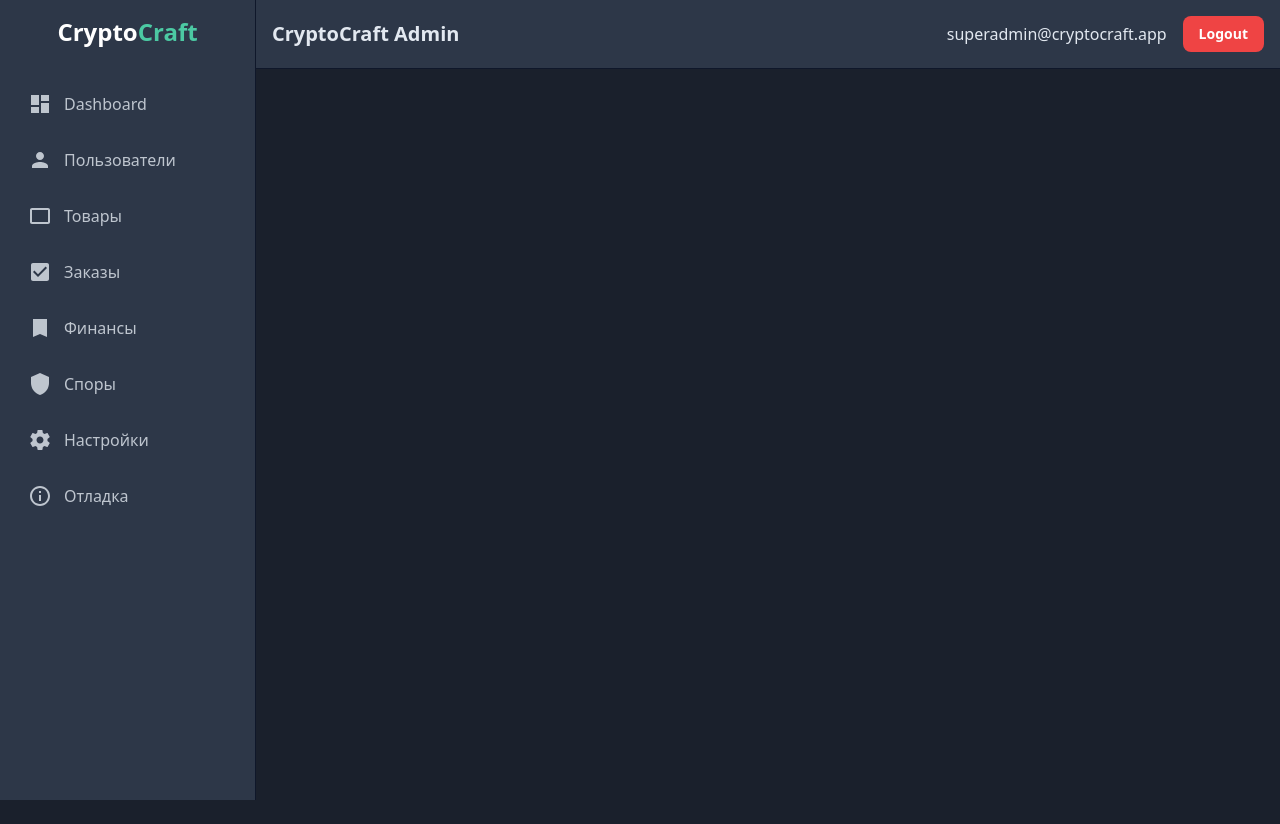
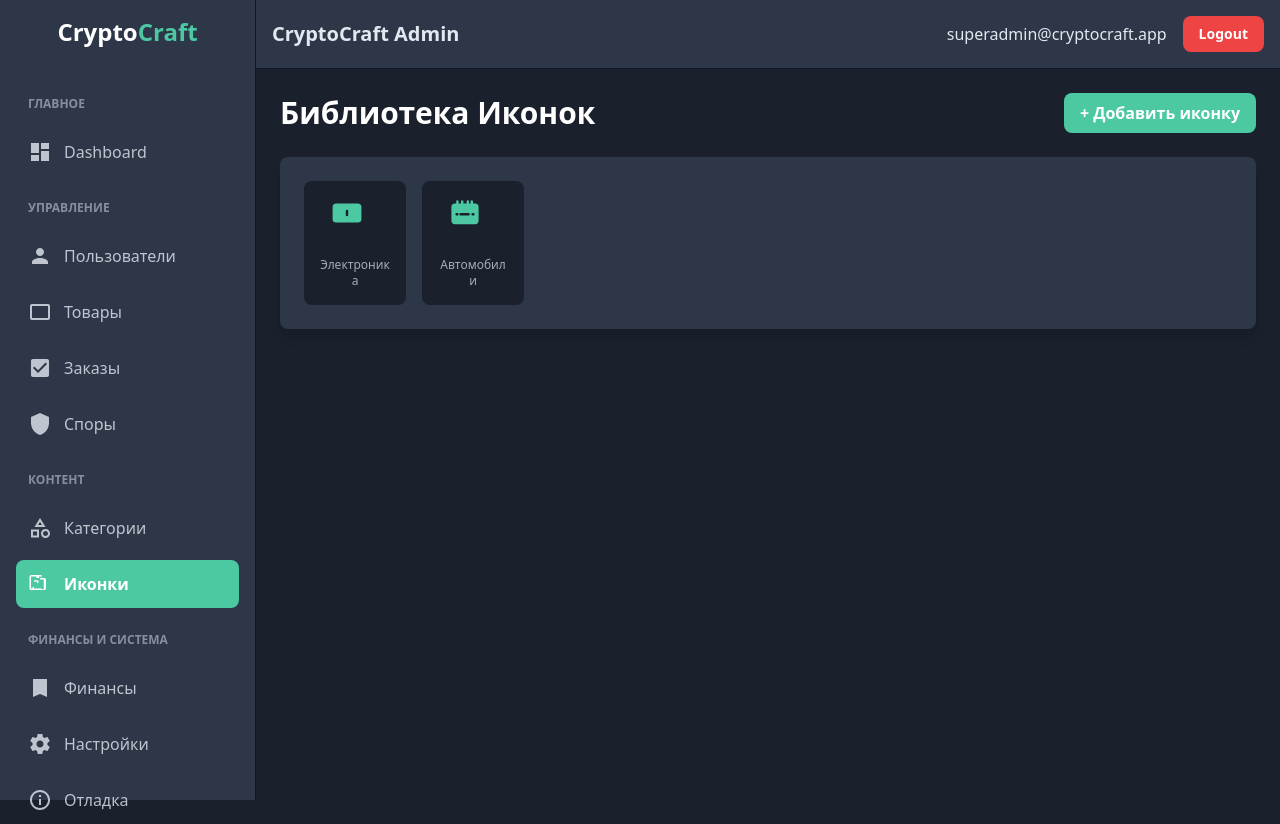
Before and after one commit to baredmark583/administrator, a React (Vite) app: page /content/icons in a window 1280 px wide. Before the commit the page ends 800 px from the top, so only its background shows below. Built offline with nearby package versions, Linux system fonts and the light colour scheme; a web font is replaced by a local one.

Commit message:
fix(backend): fix build error and improve CORS

```diff
--- a/App.tsx
+++ b/App.tsx
@@ -13,6 +13,7 @@ import FinancesPage from './pages/FinancesPage';
 import SettingsPage from './pages/SettingsPage';
 import DebugPage from './pages/DebugPage';
 import ProductModerationPage from './pages/ProductModerationPage';
+import IconsPage from './pages/IconsPage';
 
 const PrivateRoute: React.FC<{ children: React.ReactNode }> = ({ children }) => {
     const { isAuthenticated } = useAdminAuth();
@@ -35,6 +36,7 @@ const AppContent: React.FC = () => {
                              <Route path="/products" element={<ProductsPage />} />
                              <Route path="/products/moderation" element={<ProductModerationPage />} />
                              <Route path="/products/categories" element={<CategoriesPage />} />
+                             <Route path="/content/icons" element={<IconsPage />} />
                              <Route path="/orders" element={<OrdersPage />} />
                              <Route path="/finances/transactions" element={<FinancesPage />} />
                              <Route path="/finances/promocodes" element={<FinancesPage />} />
--- a/components/Sidebar.tsx
+++ b/components/Sidebar.tsx
@@ -16,14 +16,14 @@ const NavItem: React.FC<NavItemProps> = ({ to, icon, label, subItems }) => {
     const activeClasses = "bg-primary text-white font-semibold";
     const inactiveClasses = "text-base-content/80 hover:bg-base-300";
 
-    const isActive = location.pathname === to;
+    const isActive = location.pathname === to && (!subItems || subItems.length === 0);
 
     return (
          <li>
             <NavLink
                 to={to}
-                end={!subItems}
-                className={`${baseClasses} ${isActive ? activeClasses : inactiveClasses}`}
+                end={!subItems || subItems.length === 0}
+                className={`${baseClasses} ${isActive || (isParentActive && !isActive && !subItems) ? activeClasses : inactiveClasses}`}
             >
                 {icon}
                 <span className="ml-3">{label}</span>
@@ -53,7 +53,10 @@ const Sidebar: React.FC = () => {
             </div>
             <nav>
                 <ul className="space-y-2">
+                    <li className="px-3 pt-4 pb-2 text-xs font-semibold uppercase text-base-content/50">Главное</li>
                     <NavItem to="/dashboard" icon={icon("M3 13h8V3H3v10zm0 8h8v-6H3v6zm10 0h8V11h-8v10zm0-18v6h8V3h-8z")} label="Dashboard" />
+
+                    <li className="px-3 pt-4 pb-2 text-xs font-semibold uppercase text-base-content/50">Управление</li>
                     <NavItem to="/users" icon={icon("M12 12c2.21 0 4-1.79 4-4s-1.79-4-4-4-4 1.79-4 4 1.79 4 4 4zm0 2c-2.67 0-8 1.34-8 4v2h16v-2c0-2.66-5.33-4-8-4z")} label="Пользователи" />
                     <NavItem
                         to="/products"
@@ -61,11 +64,17 @@ const Sidebar: React.FC = () => {
                         label="Товары"
                         subItems={[
                             { to: "/products", label: "Все товары" },
-                            { to: "/products/moderation", label: "Модерация" },
-                            { to: "/products/categories", label: "Категории" }
+                            { to: "/products/moderation", label: "Модерация" }
                         ]}
                     />
                     <NavItem to="/orders" icon={icon("M19 3H5c-1.1 0-2 .9-2 2v14c0 1.1.9 2 2 2h14c1.1 0 2-.9 2-2V5c0-1.1-.9-2-2-2zm-9 14l-5-5 1.41-1.41L10 14.17l7.59-7.59L19 8l-9 9z")} label="Заказы" />
+                    <NavItem to="/disputes" icon={icon("M12 1L3 5v6c0 5.55 3.84 10.74 9 12 5.16-1.26 9-6.45 9-12V5l-9-4z")} label="Споры" />
+
+                    <li className="px-3 pt-4 pb-2 text-xs font-semibold uppercase text-base-content/50">Контент</li>
+                     <NavItem to="/products/categories" icon={icon("M12 2l-5.5 9h11L12 2zm0 3.84L13.93 9h-3.86L12 5.84zM17.5 13c-2.49 0-4.5 2.01-4.5 4.5s2.01 4.5 4.5 4.5 4.5-2.01 4.5-4.5-2.01-4.5-4.5-4.5zm0 7c-1.38 0-2.5-1.12-2.5-2.5s1.12-2.5 2.5-2.5 2.5 1.12 2.5 2.5-1.12 2.5-2.5 2.5zM3 21.5h8v-8H3v8zm2-6h4v4H5v-4z")} label="Категории" />
+                     <NavItem to="/content/icons" icon={icon("M3.375 3C2.339 3 1.5 3.84 1.5 4.875v11.25C1.5 17.16 2.34 18 3.375 18H13.5v-1.5H3.375a.375.375 0 01-.375-.375V4.875c0-.207.168-.375.375-.375h9.75v1.5H13.5V3H3.375z M9 4.5a.75.75 0 000 1.5h1.5a.75.75 0 000-1.5H9z M10.5 9a.75.75 0 00-1.5 0v1.5a.75.75 0 001.5 0V9z M6 9a.75.75 0 01.75-.75h1.5a.75.75 0 010 1.5H6.75A.75.75 0 016 9z M15.375 6H12v1.5h3.375a.375.375 0 01.375.375v9.75a.375.375 0 01-.375-.375H6.375a.375.375 0 01-.375-.375V15H4.5v1.125C4.5 17.16 5.34 18 6.375 18h9.75c1.035 0 1.875-.84 1.875-1.875V7.875C18 6.839 17.16 6 16.125 6H15.375z")} label="Иконки" />
+
+                    <li className="px-3 pt-4 pb-2 text-xs font-semibold uppercase text-base-content/50">Финансы и Система</li>
                     <NavItem
                         to="/finances"
                         icon={icon("M5 21V3h14v18l-7-3-7 3z")}
@@ -75,8 +84,7 @@ const Sidebar: React.FC = () => {
                             { to: "/finances/promocodes", label: "Промокоды" },
                         ]}
                      />
-                    <NavItem to="/disputes" icon={icon("M12 1L3 5v6c0 5.55 3.84 10.74 9 12 5.16-1.26 9-6.45 9-12V5l-9-4z")} label="Споры" />
-                    <NavItem to="/settings" icon={icon("M19.43 12.98c.04-.32.07-.64.07-.98s-.03-.66-.07-.98l2.11-1.65c.19-.15.24-.42.12-.64l-2-3.46c-.12-.22-.39-.3-.61-.22l-2.49 1c-.52-.4-1.08-.73-1.69-.98l-.38-2.65C14.46 2.18 14.25 2 14 2h-4c-.25 0-.46.18-.49.42l-.38 2.65c-.61.25-1.17.59-1.69.98l-2.49-1c-.23-.09-.49 0-.61.22l-2 3.46c-.13.22-.07.49.12.64l2.11 1.65c-.04.32-.07.65-.07.98s.03.66.07.98l-2.11 1.65c-.19.15-.24.42-.12.64l2 3.46c.12.22.39.3.61.22l2.49-1c.52.4 1.08.73 1.69.98l.38 2.65c.03.24.24.42.49.42h4c.25 0 .46-.18.49-.42l.38-2.65c.61-.25 1.17-.59 1.69-.98l2.49 1c.23.09.49 0 .61-.22l2-3.46c.12-.22.07-.49-.12-.64l-2.11-1.65zM12 15.5c-1.93 0-3.5-1.57-3.5-3.5s1.57-3.5 3.5-3.5 3.5 1.57 3.5 3.5-1.57 3.5-3.5 3.5z")} label="Настройки" />
+                    <NavItem to="/settings" icon={icon("M19.43 12.98c.04-.32.07-.64.07-.98s-.03-.66-.07-.98l2.11-1.65c.19-.15.24-.42.12-.64l-2-3.46c-.12-.22-.39-.3-.61-.22l-2.49 1c-.52-.4-1.08-.73-1.69-.98l-.38-2.65C14.46 2.18 14.25 2 14 2h-4c-.25 0-.46.18-.49.42l-.38 2.65c-.61.25-1.17.59-1.69.98l-2.49-1c-.23-.09-.49 0-.61.22l-2 3.46c-.13.22-.07.49.12.64l2.11 1.65c-.04.32-.07.65-.07.98s.03.66.07.98l-2.11 1.65c-.19.15-.24.42-.12.64l2 3.46c.12.22.39.3.61.22l2.49-1c.52.4 1.08.73 1.69.98l.38 2.65c.03.24.24.42.49.42h4c.25 0 .46-.18.49-.42l.38-2.65c.61-.25 1.17-.59 1.69-.98l2.49 1c.23.09.49 0 .61-.22l2-3.46c.12-.22-.07-.49-.12-.64l-2.11-1.65zM12 15.5c-1.93 0-3.5-1.57-3.5-3.5s1.57-3.5 3.5-3.5 3.5 1.57 3.5 3.5-1.57 3.5-3.5 3.5z")} label="Настройки" />
                     <NavItem to="/debug" icon={icon("M11 17h2v-6h-2v6zm1-15C6.48 2 2 6.48 2 12s4.48 10 10 10 10-4.48 10-10S17.52 2 12 2zm0 18c-4.41 0-8-3.59-8-8s3.59-8 8-8 8 3.59 8 8-3.59 8-8 8zM11 9h2V7h-2v2z")} label="Отладка" />
                 </ul>
             </nav>
--- a/pages/IconsPage.tsx
+++ b/pages/IconsPage.tsx
@@ -1,39 +1,155 @@
-import React from 'react';
+import React, { useState, useEffect } from 'react';
+import { adminApiService, AdminIcon } from '../services/adminApiService';
 
-const IconDisplay: React.FC<{ d: string, name: string }> = ({ d, name }) => (
-    <div className="flex flex-col items-center gap-2 p-4 bg-base-200 rounded-lg">
-        <svg viewBox="0 0 24 24" fill="currentColor" className="w-10 h-10 text-primary">
-            <path d={d}></path>
-        </svg>
-        <p className="text-xs text-base-content/70 text-center">{name}</p>
-    </div>
-);
+// --- Components ---
 
-const IconsPage: React.FC = () => {
-    // Icons used in the admin panel
-    const icons = {
-        Dashboard: "M3 13h8V3H3v10zm0 8h8v-6H3v6zm10 0h8V11h-8v10zm0-18v6h8V3h-8z",
-        Users: "M12 12c2.21 0 4-1.79 4-4s-1.79-4-4-4-4 1.79-4 4 1.79 4 4 4zm0 2c-2.67 0-8 1.34-8 4v2h16v-2c0-2.66-5.33-4-8-4z",
-        Products: "M20 4H4c-1.11 0-1.99.89-1.99 2L2 18c0 1.11.89 2 2 2h16c1.11 0 2-.89 2-2V6c0-1.11-.89-2-2-2zm0 14H4V6h16v12z",
-        Orders: "M19 3H5c-1.1 0-2 .9-2 2v14c0 1.1.9 2 2 2h14c1.1 0 2-.9 2-2V5c0-1.1-.9-2-2-2zm-9 14l-5-5 1.41-1.41L10 14.17l7.59-7.59L19 8l-9 9z",
-        Finances: "M5 21V3h14v18l-7-3-7 3z",
-        Disputes: "M12 1L3 5v6c0 5.55 3.84 10.74 9 12 5.16-1.26 9-6.45 9-12V5l-9-4z",
-        Settings: "M19.43 12.98c.04-.32.07-.64.07-.98s-.03-.66-.07-.98l2.11-1.65c.19-.15.24-.42.12-.64l-2-3.46c-.12-.22-.39-.3-.61-.22l-2.49 1c-.52-.4-1.08-.73-1.69-.98l-.38-2.65C14.46 2.18 14.25 2 14 2h-4c-.25 0-.46.18-.49.42l-.38 2.65c-.61.25-1.17.59-1.69.98l-2.49-1c-.23-.09-.49 0-.61.22l-2 3.46c-.13.22-.07.49.12.64l2.11 1.65c-.04.32-.07.65-.07.98s.03.66.07.98l-2.11 1.65c-.19.15-.24.42-.12.64l2 3.46c.12.22.39.3.61.22l2.49-1c.52.4 1.08.73 1.69.98l.38 2.65c.03.24.24.42.49.42h4c.25 0 .46-.18.49-.42l.38-2.65c.61-.25 1.17-.59 1.69-.98l2.49 1c.23.09.49 0 .61-.22l2-3.46c.12-.22.07-.49-.12-.64l-2.11-1.65zM12 15.5c-1.93 0-3.5-1.57-3.5-3.5s1.57-3.5 3.5-3.5 3.5 1.57 3.5 3.5-1.57 3.5-3.5 3.5z",
-        Debug: "M11 17h2v-6h-2v6zm1-15C6.48 2 2 6.48 2 12s4.48 10 10 10 10-4.48 10-10S17.52 2 12 2zm0 18c-4.41 0-8-3.59-8-8s3.59-8 8-8 8 3.59 8 8-3.59 8-8 8zM11 9h2V7h-2v2z",
+interface AddIconModalProps {
+    onClose: () => void;
+    onSave: (icon: Omit<AdminIcon, 'id'>) => Promise<void>;
+}
+
+const AddIconModal: React.FC<AddIconModalProps> = ({ onClose, onSave }) => {
+    const [name, setName] = useState('');
+    const [svgContent, setSvgContent] = useState('');
+    const [isSaving, setIsSaving] = useState(false);
+
+    const handleSubmit = async (e: React.FormEvent) => {
+        e.preventDefault();
+        if (!name.trim() || !svgContent.trim()) {
+            alert('Пожалуйста, заполните все поля.');
+            return;
+        }
+        setIsSaving(true);
+        await onSave({ name, svgContent });
+        setIsSaving(false);
+        onClose();
     };
 
     return (
-        <div>
-            <h1 className="text-3xl font-bold text-white mb-6">Icon Reference</h1>
-            <div className="bg-base-100 p-6 rounded-lg shadow-lg">
-                <div className="grid grid-cols-2 sm:grid-cols-4 md:grid-cols-6 lg:grid-cols-8 gap-4">
-                    {Object.entries(icons).map(([name, d]) => (
-                        <IconDisplay key={name} name={name} d={d} />
-                    ))}
-                </div>
+        <div className="fixed inset-0 bg-black/70 z-50 flex items-center justify-center p-4">
+            <div className="bg-base-100 rounded-lg shadow-xl w-full max-w-lg" onClick={e => e.stopPropagation()}>
+                <form onSubmit={handleSubmit}>
+                    <div className="p-6 border-b border-base-300">
+                        <h2 className="text-xl font-bold text-white">Добавить новую иконку</h2>
+                    </div>
+                    <div className="p-6 space-y-4">
+                        <div>
+                            <label className="block text-sm font-medium text-base-content/70 mb-1">Название</label>
+                            <input
+                                type="text"
+                                value={name}
+                                onChange={e => setName(e.target.value)}
+                                placeholder="Например, 'Иконка Доставки'"
+                                className="w-full bg-base-200 border border-base-300 rounded-md p-2"
+                            />
+                        </div>
+                        <div>
+                            <label className="block text-sm font-medium text-base-content/70 mb-1">SVG-код</label>
+                            <textarea
+                                value={svgContent}
+                                onChange={e => setSvgContent(e.target.value)}
+                                rows={6}
+                                placeholder='<svg xmlns="http://www.w3.org/2000/svg" ...>'
+                                className="w-full bg-base-200 border border-base-300 rounded-md p-2 font-mono text-sm"
+                            />
+                        </div>
+                        <div>
+                             <h4 className="text-sm font-medium text-base-content/70 mb-1">Предпросмотр</h4>
+                             <div className="bg-base-200 p-4 rounded-md h-24 flex items-center justify-center">
+                                {svgContent.startsWith('<svg') ? (
+                                     <div className="w-12 h-12 text-primary" dangerouslySetInnerHTML={{ __html: svgContent }} />
+                                ) : (
+                                    <p className="text-xs text-base-content/70">Неверный SVG-код</p>
+                                )}
+                             </div>
+                        </div>
+                    </div>
+                    <div className="p-4 bg-base-200/50 flex justify-end gap-3 rounded-b-lg">
+                        <button type="button" onClick={onClose} disabled={isSaving} className="bg-base-300 hover:bg-base-200 text-white font-bold py-2 px-4 rounded">Отмена</button>
+                        <button type="submit" disabled={isSaving} className="bg-primary hover:bg-primary-focus text-white font-bold py-2 px-4 rounded">
+                            {isSaving ? 'Сохранение...' : 'Сохранить'}
+                        </button>
+                    </div>
+                </form>
             </div>
         </div>
     );
 };
 
+
+const IconCard: React.FC<{ icon: AdminIcon }> = ({ icon }) => (
+    <div className="bg-base-200 p-4 rounded-lg flex flex-col items-center justify-center gap-3 aspect-square">
+        <div
+            className="w-12 h-12 text-primary"
+            dangerouslySetInnerHTML={{ __html: icon.svgContent }}
+        />
+        <p className="text-xs text-base-content/70 text-center break-all">{icon.name}</p>
+    </div>
+);
+
+
+// --- Page ---
+
+const IconsPage: React.FC = () => {
+    const [icons, setIcons] = useState<AdminIcon[]>([]);
+    const [isLoading, setIsLoading] = useState(true);
+    const [isModalOpen, setIsModalOpen] = useState(false);
+
+    const fetchIcons = async () => {
+        setIsLoading(true);
+        try {
+            const result = await adminApiService.getIcons();
+            setIcons(result);
+        } catch (error) {
+            console.error("Failed to fetch icons", error);
+        } finally {
+            setIsLoading(false);
+        }
+    };
+
+    useEffect(() => {
+        fetchIcons();
+    }, []);
+
+    const handleSaveIcon = async (icon: Omit<AdminIcon, 'id'>) => {
+        try {
+            await adminApiService.addIcon(icon);
+            fetchIcons(); // Refetch to get the latest list
+        } catch (error) {
+            console.error("Failed to save icon:", error);
+            alert("Ошибка сохранения иконки.");
+        }
+    };
+
+    return (
+        <div>
+            <div className="flex justify-between items-center mb-6">
+                <h1 className="text-3xl font-bold text-white">Библиотека Иконок</h1>
+                <button onClick={() => setIsModalOpen(true)} className="bg-primary hover:bg-primary-focus text-white font-bold py-2 px-4 rounded-lg">
+                    + Добавить иконку
+                </button>
+            </div>
+
+            <div className="bg-base-100 p-6 rounded-lg shadow-lg">
+                {isLoading ? (
+                    <div className="flex justify-center items-center h-64"><div className="animate-spin rounded-full h-16 w-16 border-t-2 border-b-2 border-primary"></div></div>
+                ) : (
+                    <div className="grid grid-cols-2 sm:grid-cols-4 md:grid-cols-6 lg:grid-cols-8 gap-4">
+                        {icons.map(icon => (
+                            <IconCard key={icon.id} icon={icon} />
+                        ))}
+                    </div>
+                )}
+            </div>
+
+            {isModalOpen && (
+                <AddIconModal
+                    onClose={() => setIsModalOpen(false)}
+                    onSave={handleSaveIcon}
+                />
+            )}
+        </div>
+    );
+};
+
 export default IconsPage;
--- a/services/adminApiService.ts
+++ b/services/adminApiService.ts
@@ -85,6 +85,12 @@ export interface AdminLog {
     message: string;
 }
 
+export interface AdminIcon {
+    id: string;
+    name: string;
+    svgContent: string;
+}
+
 
 // --- MOCK DATA ---
 
@@ -110,6 +116,11 @@ let mockOrders: AdminPanelOrder[] = [
 let mockCategories: CategorySchema[] = [
     { id: 'cat-1', name: 'Электроника', fields: [{ id: 'f1', name: 'brand', label: 'Бренд', type: 'text', required: true, options: [] }] },
     { id: 'cat-2', name: 'Товары ручной работы', fields: [{ id: 'f2', name: 'material', label: 'Материал', type: 'text', required: true, options: [] }] },
+];
+
+let mockIcons: AdminIcon[] = [
+    { id: 'icon-1', name: 'Электроника', svgContent: '<svg xmlns="http://www.w3.org/2000/svg" viewBox="0 0 20 20" fill="currentColor" class="w-8 h-8"><path d="M3.25 4A2.25 2.25 0 001 6.25v7.5A2.25 2.25 0 003.25 16h13.5A2.25 2.25 0 0019 13.75v-7.5A2.25 2.25 0 0016.75 4H3.25zM10 8a.75.75 0 01.75.75v2.5a.75.75 0 01-1.5 0v-2.5A.75.75 0 0110 8zM5.75 9.5a.75.75 0 00-1.5 0v1a.75.75 0 001.5 0v-1zM14.25 9.5a.75.75 0 00-1.5 0v1a.75.75 0 001.5 0v-1z" /></svg>' },
+    { id: 'icon-2', name: 'Автомобили', svgContent: '<svg xmlns="http://www.w3.org/2000/svg" viewBox="0 0 20 20" fill="currentColor" class="w-8 h-8"><path fill-rule="evenodd" d="M12.5 2.75a.75.75 0 00-1.5 0V4h-2V2.75a.75.75 0 00-1.5 0V4H6V2.75a.75.75 0 00-1.5 0V4H3.75A2.25 2.25 0 001.5 6.25v8.5A2.25 2.25 0 003.75 17h12.5A2.25 2.25 0 0018.5 14.75v-8.5A2.25 2.25 0 0016.25 4H15V2.75a.75.75 0 00-1.5 0V4h-1V2.75zM4.75 10a.75.75 0 000 1.5h.5a.75.75 0 000-1.5h-.5zM6.5 10.75a.75.75 0 01.75-.75h5a.75.75 0 010 1.5h-5a.75.75 0 01-.75-.75zM14.75 10a.75.75 0 000 1.5h.5a.75.75 0 000-1.5h-.5z" clip-rule="evenodd" /></svg>' },
 ];
 
 
@@ -183,6 +194,18 @@ export const adminApiService = {
         return category;
     },
 
+    getIcons: async (): Promise<AdminIcon[]> => {
+        await delay(300);
+        return [...mockIcons];
+    },
+
+    addIcon: async (icon: Omit<AdminIcon, 'id'>): Promise<AdminIcon> => {
+        await delay(500);
+        const newIcon = { ...icon, id: `icon-${Date.now()}` };
+        mockIcons.unshift(newIcon);
+        return newIcon;
+    },
+
     // Log streaming simulation
     subscribeToLogs: (callback: (log: AdminLog) => void): (() => void) => {
         const mockLogSources = ["API", "Database", "Auth", "Payments"];
```
